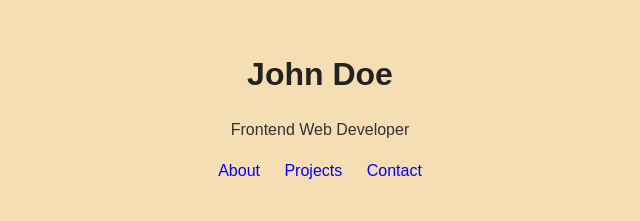
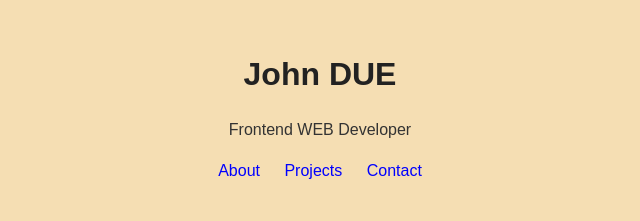
Before and after one commit to Dhruvin8824/my-first-repo, a plain HTML site: page index.html in a window 1280 px wide. Shown: the top 221 px of the page, 320-960 px from the left. Drawn offline with Linux system fonts and the light colour scheme.

Commit message:
Corrected code in index.html file

```diff
--- a/index.html
+++ b/index.html
@@ -10,8 +10,8 @@
 <body>
 
     <header>
-        <h1>John Doe</h1>
-        <p>Frontend Web Developer</p>
+        <h1>John DUE</h1>
+        <p>Frontend WEB Developer</p>
         <nav>
             <a href="#about">About</a>
             <a href="#projects">Projects</a>
```
